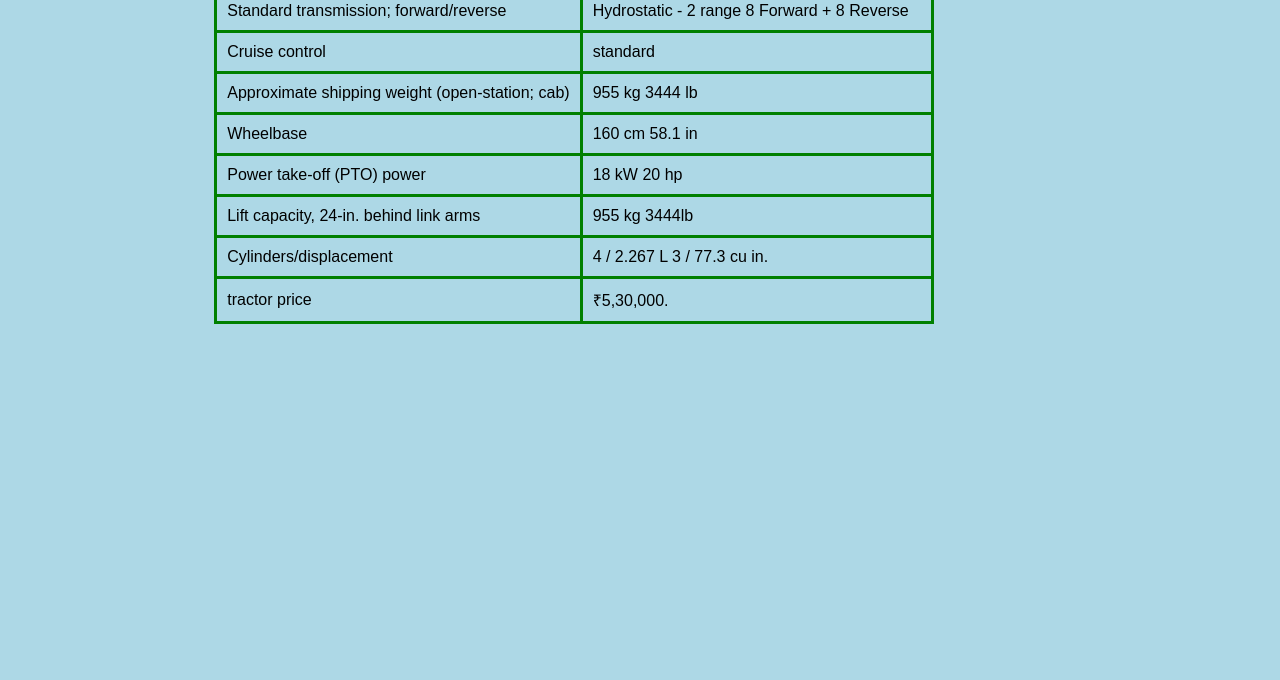
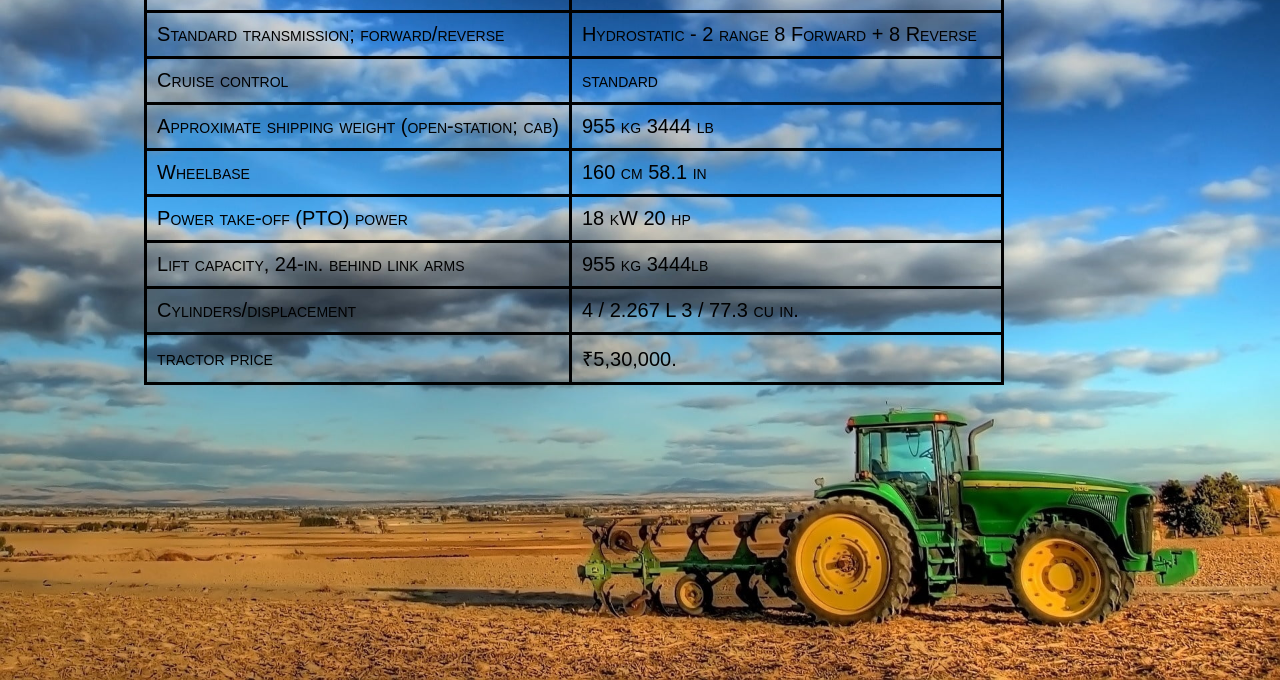
Before and after one commit to VamshiPidugu/Automobile-dummy-website, a plain HTML site: page jd3028.html in a window 1280 px wide. Shown: the part 120-800 px from the top of the page. Drawn offline with Linux system fonts and the light colour scheme.

Commit message:
Update jd3028.html

```diff
--- a/jd3028.html
+++ b/jd3028.html
@@ -4,16 +4,27 @@
 body{margin: 0;
   padding: 0;
   font-family: sans-serif;
+	background-image:url('tabletractor.jpg') ;
+
+  background-repeat: no-repeat;
+  background-attachment: fixed;
+  background-size: 100% 100%;
  }
 
 table{
  border-collapse: collapse;
  }
 table, th, td {
-  border: solid green;
+  text-align: left;
+   border: solid #000000;
+  font-variant: small-caps;
+  color:black;
    text-align: left;
+   font-size:20px;
+
 
 }
+	#abc tr:hover {background-color: FloralWhite;}
 th,td{
   height: 20px;
 }
@@ -24,7 +35,7 @@ th, td {
 </head>
 <body style="background-color:lightblue">
 <img src="logo.png" height=13% align="right">
-<table border=3 align="center">
+<table id="abc" border=3 align="center">
 <caption align="center" >
 			    <h2 style="background-color:red ; " >  </i> JD3028 28HP </i> </h2>
                 </caption>
```
